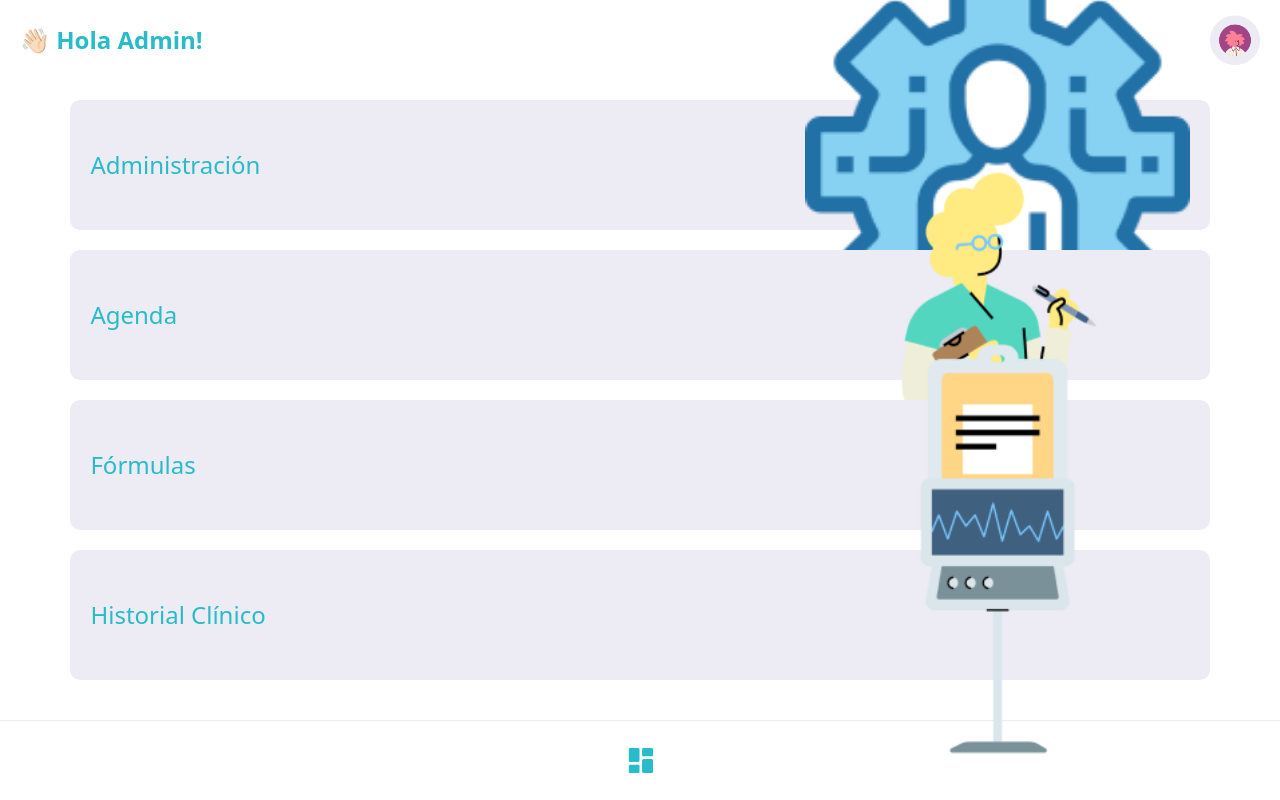
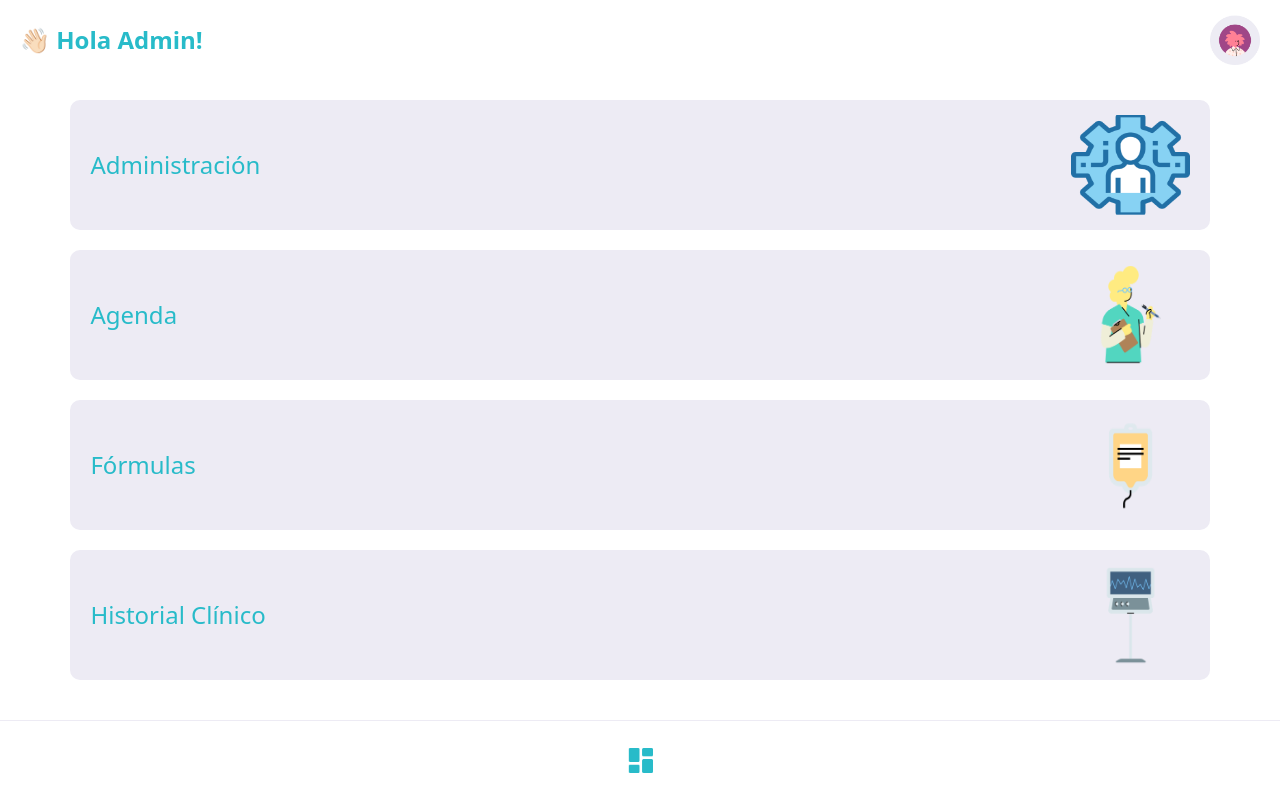
Before and after one commit to tomasgonzalez0/misalud, a React (Vite) app in the folder MiSalud.WEB/: page / in a window 1280 px wide. Built offline with nearby package versions, Linux system fonts and the light colour scheme.

Commit message:
Correcion de estilos en Section button

```diff
--- a/MiSalud.WEB/src/components/SectionButton/SectionButton.module.css
+++ b/MiSalud.WEB/src/components/SectionButton/SectionButton.module.css
@@ -23,5 +23,6 @@
 }
 
 .SectionButtonContainer img{
-    width: 35%;
+    width: 119px;
+    height: 100px;
 }
```
